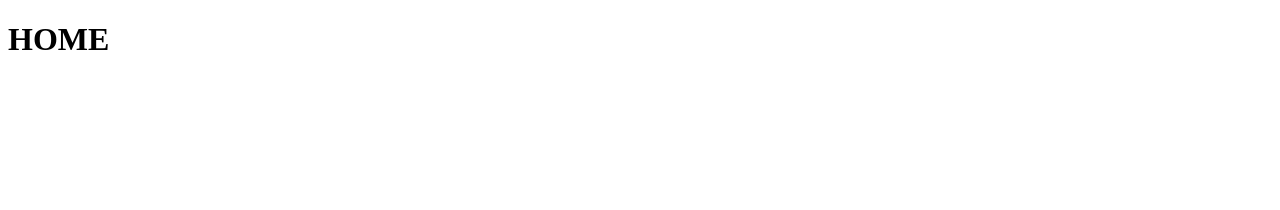
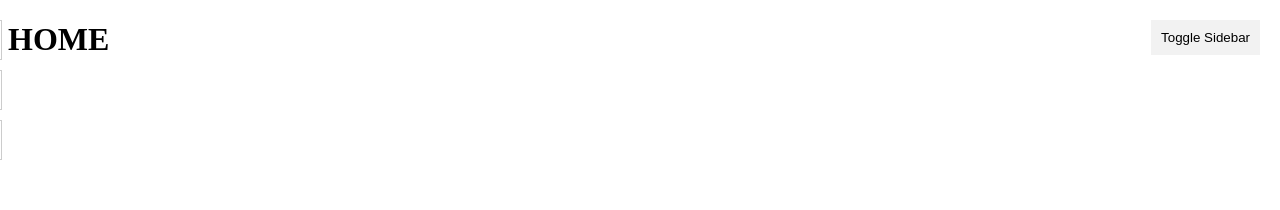
Before and after one commit to ArielLopes888/MainClient, a Vue app in the folder MainClient/: page /home in a window 1280 px wide. Shown: the top 210 px of the page. Built offline with nearby package versions, Linux system fonts and the light colour scheme.

Commit message:
import sidebar

```diff
--- a/MainClient/src/views/HomeView.vue
+++ b/MainClient/src/views/HomeView.vue
@@ -1,6 +1,9 @@
+
 <script setup>
+    import SidebarComponent from '../components/SidebarComponent.vue';
 </script>
 
 <template>
+    <SidebarComponent/>
     <h1>HOME</h1>
 </template>
```
